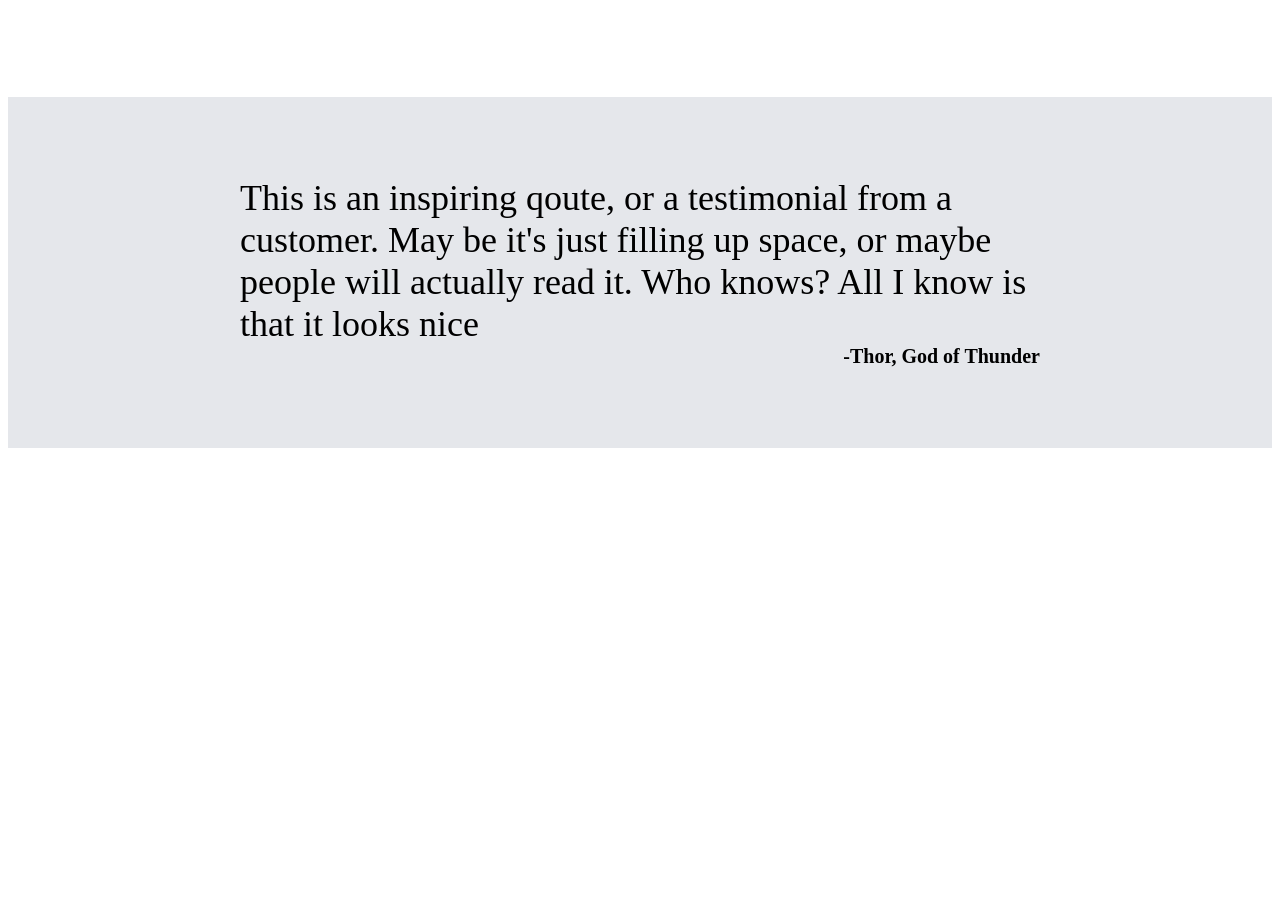
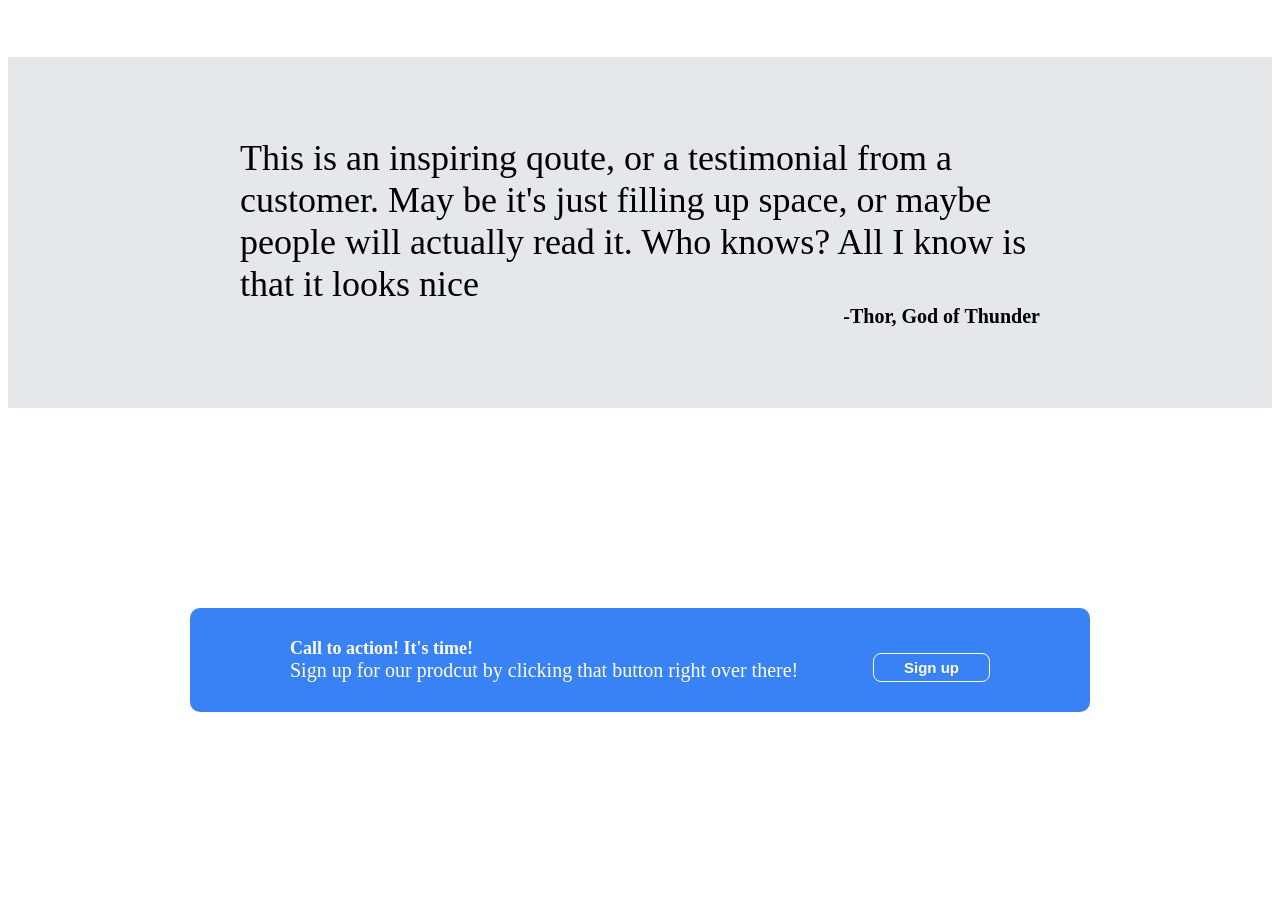
Before and after one commit to ArthJL/landing_page, a plain HTML site: page index.html in a window 1280 px wide. Shown: the part 917-1832 px from the top of the page. Before the commit the page ends 1373 px from the top, so only its background shows below. Drawn offline with Linux system fonts and the light colour scheme.

Commit message:
add fourth part, fixed colors and sizing
added fourth part of the landing page, added box sizing to relevant elements, and fixed image container for the second part of the page

```diff
--- a/index.html
+++ b/index.html
@@ -63,5 +63,18 @@
             <div id="author">-Thor, God of Thunder</div>
         </div>
     </div>
+
+    <div class="fourth-part">
+        <div class="blue">
+            <div class="container-fourth">
+                <div class="clicking">
+                    <div class="call">Call to action! It's time!</div>
+                    <div class="over">Sign up for our prodcut by clicking that button right over there!</div>
+                </div>
+                <button class="third-button">Sign up</button>
+            </div>
+
+        </div>
+    </div>
 </body>
 </html>
--- a/style.css
+++ b/style.css
@@ -47,6 +47,7 @@ a {
 .left-text {
     width: 500px;
     height: 250px;
+    box-sizing: border-box;
     flex-wrap: wrap;
     padding: 20px;
 }
@@ -73,6 +74,7 @@ a {
 }
 
 .image-holder {
+    box-sizing: border-box;
     background-color: rgb(177, 177, 177);
     width: 500px;
     display: flex;
@@ -100,7 +102,8 @@ a {
     width: 150px;
     height: 150px;
     margin-bottom: 10px;
-    background-color: aqua;
+    box-sizing: border-box;
+    border: 5px solid aquamarine;
     outline-color: black;
     border-radius: 20px;
 }
@@ -137,3 +140,45 @@ a {
     font-size: 20px;
     margin-left: auto;
 }
+
+.fourth-part {
+    display: flex;
+    align-items: center;
+    justify-content: center;
+}
+
+.container-fourth {
+    width: 700px;
+    margin: 200px 0 200px 0;
+    padding: 30px 100px;
+    border-radius: 10px;
+    background-color: #3882f6;
+    display: flex;
+    justify-content: space-between;
+    align-items: center;
+}
+
+.call {
+    font-size: 18px;
+    font-weight: bold;
+    margin-bottom: 0;
+    color: white;
+}
+
+.clicking {
+    font-size: 20px;
+    color: white;
+}
+
+.third-button {
+    border: 1px solid white;
+    border-radius: 8px;
+    border-color: white;
+    cursor: pointer;
+    background: transparent;
+    color: white;
+    padding: 5px 30px;
+    font-weight: bold;
+    font-size: 15px;
+    margin-top: auto;
+}
```
